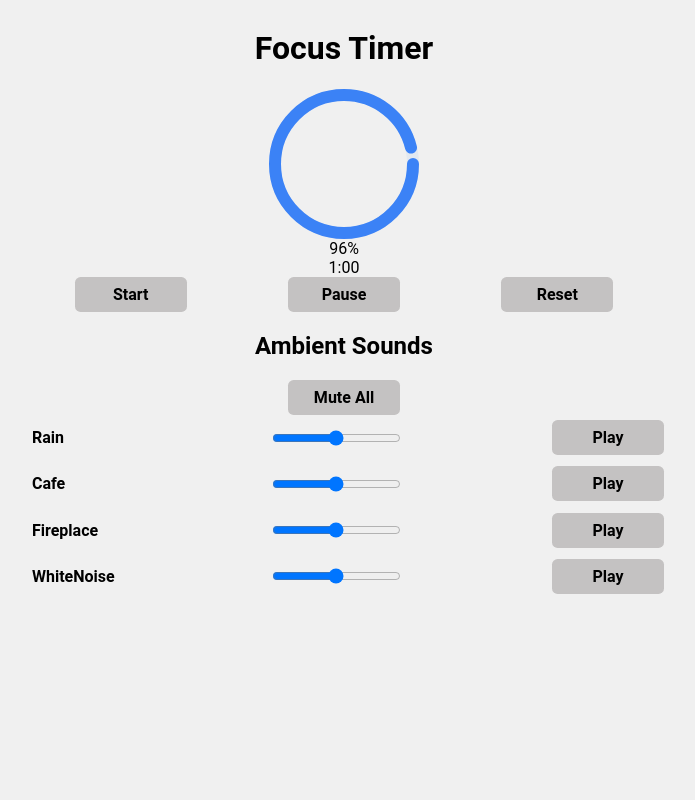
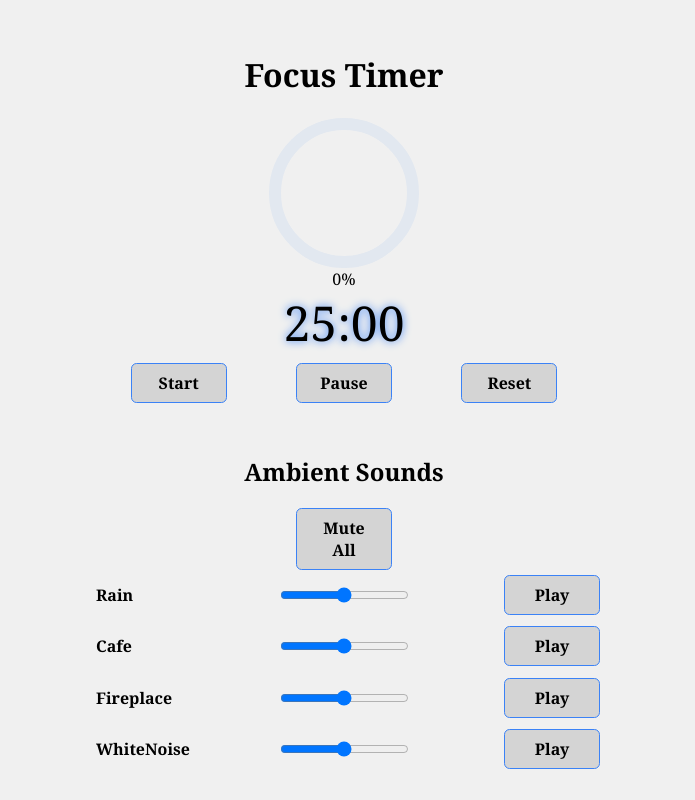
Before and after one commit to Duck-Method/NextJS-Webpage, a Next.js app: page / in a window 1280 px wide. Shown: the whole page, without its empty margins (296-991 px from the left). Built offline with nearby package versions, Linux system fonts and the light colour scheme; no server answers.

Commit message:
finalized small css changes and changed timer from testing state

```diff
--- a/app/components/Timer.tsx
+++ b/app/components/Timer.tsx
@@ -8,7 +8,7 @@ interface TimerProps {
 }
 
 export default function Timer({ onTimerEnd }: TimerProps) {
-  const [time, setTime] = useState<number>(1 * 60); // 25 minutes in seconds
+  const [time, setTime] = useState<number>(25 * 60); // 25 minutes in seconds
   const [isActive, setIsActive] = useState<boolean>(false);
 
 
@@ -39,7 +39,7 @@ export default function Timer({ onTimerEnd }: TimerProps) {
   return (
     <div className="">
         <ProgressBar progress={progress} size={150} strokeWidth={12} />
-      <div className="center">
+      <div className="countdown">
         {Math.floor(time / 60)}:{String(time % 60).padStart(2, '0')}
       </div>
       <div className="center">
--- a/app/global.css
+++ b/app/global.css
@@ -2,19 +2,20 @@
 body {
     display: flex;
     justify-content: center;
-    font-family: 'Roboto', sans-serif;
+    font-family: 'Cambria', sans-serif;
     margin: 10;
     padding: 200;
     background-color: #f0f0f0;
 }
 
 main {
-    width: 50vw;
+    width: 40vw;
 }
 
 h1, h2, h3, h4, h5, h6 {
     font-weight: bold;
     text-align: center;
+    padding-top: 1.5rem;
 }
 
 label {
@@ -22,15 +23,20 @@ label {
 }
 
 button {
-    font-family: 'Roboto', sans-serif;
+    font-family: 'Cambria', sans-serif;
     font-weight: bold;
     font-size: 1rem;
     padding: 0.5rem 1rem;
-    border: none;
+    border: solid #3b82f6 0.1rem;
     border-radius: 0.35rem;
     cursor: pointer;
-    width: 7rem;
-    background-color: rgb(196, 194, 194);
+    width: 6rem;
+    background-color: rgb(212, 212, 212);
+}
+
+button:hover {
+    box-shadow: 1px 1px 15px 0px #3b82f6 inset;
+
 }
 
 .circle {
@@ -55,8 +61,16 @@ width: 5rem;
 }
 
 .center {
+    margin: 0.5rem;
     display: flex;
     flex-direction: row;
     align-items: center;
     justify-content: space-around;
 }
+
+.countdown {
+    display: flex;
+    justify-content: center;
+    font-size: 3rem;
+    text-shadow: 0px 0px 8px #3b82f6;
+}
```
